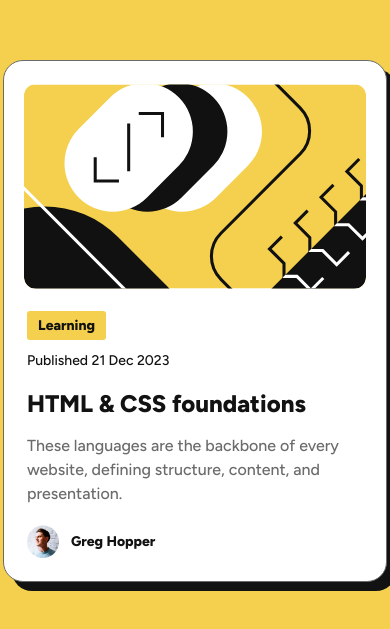
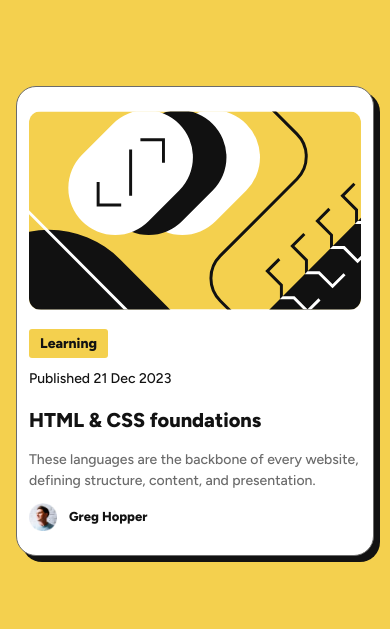
Before and after one commit to aadiisk21/blog-preview-card-main, a website built with Vite: page index.html in a window 390 px wide. Shown: the part 101-730 px from the top of the page. Built offline with nearby package versions, Linux system fonts and the light colour scheme.

Commit message:
add responsive styles for card layout and adjust heading spacing

```diff
--- a/src/style.css
+++ b/src/style.css
@@ -53,7 +53,7 @@ body {
   transition: box-shadow 0.3s ease-in-out;
 }
 
-.card:hover .card-content> h1 {
+.card:hover .card-content>h1 {
   color: var(--color-yellow);
   transition: color 0.3s ease-in-out;
 }
@@ -134,3 +134,52 @@ body {
   font-size: 14px;
   font-weight: var(--font-weight-bold);
 }
+
+/* Responsive Styles */
+
+@media (max-width: 480px) {
+
+  .container {
+    width: 100%;
+    min-width: unset;
+    padding: 16px;
+  }
+
+  .card {
+    width: 100%;
+    height: auto;
+    padding: 12px;
+    box-shadow: 6px 6px var(--color-dark-gray);
+  }
+
+  .card-media {
+    width: 100%;
+    padding-top: 8px;
+  }
+
+  .card-content {
+    width: 100%;
+  }
+
+  .card-content>h1 {
+    font-size: 20px;
+    line-height: 1.3;
+  }
+
+  .card-content>p:nth-child(4) {
+    font-size: 14px;
+  }
+
+  .card-footer {
+    width: 100%;
+    margin-bottom: 12px;
+  }
+
+  .profile-photo>img {
+    width: 28px;
+  }
+
+  .profile-photo>h5 {
+    font-size: 13px;
+  }
+}
```
Also changed, not shown: index.html (+1 -1 lines).
